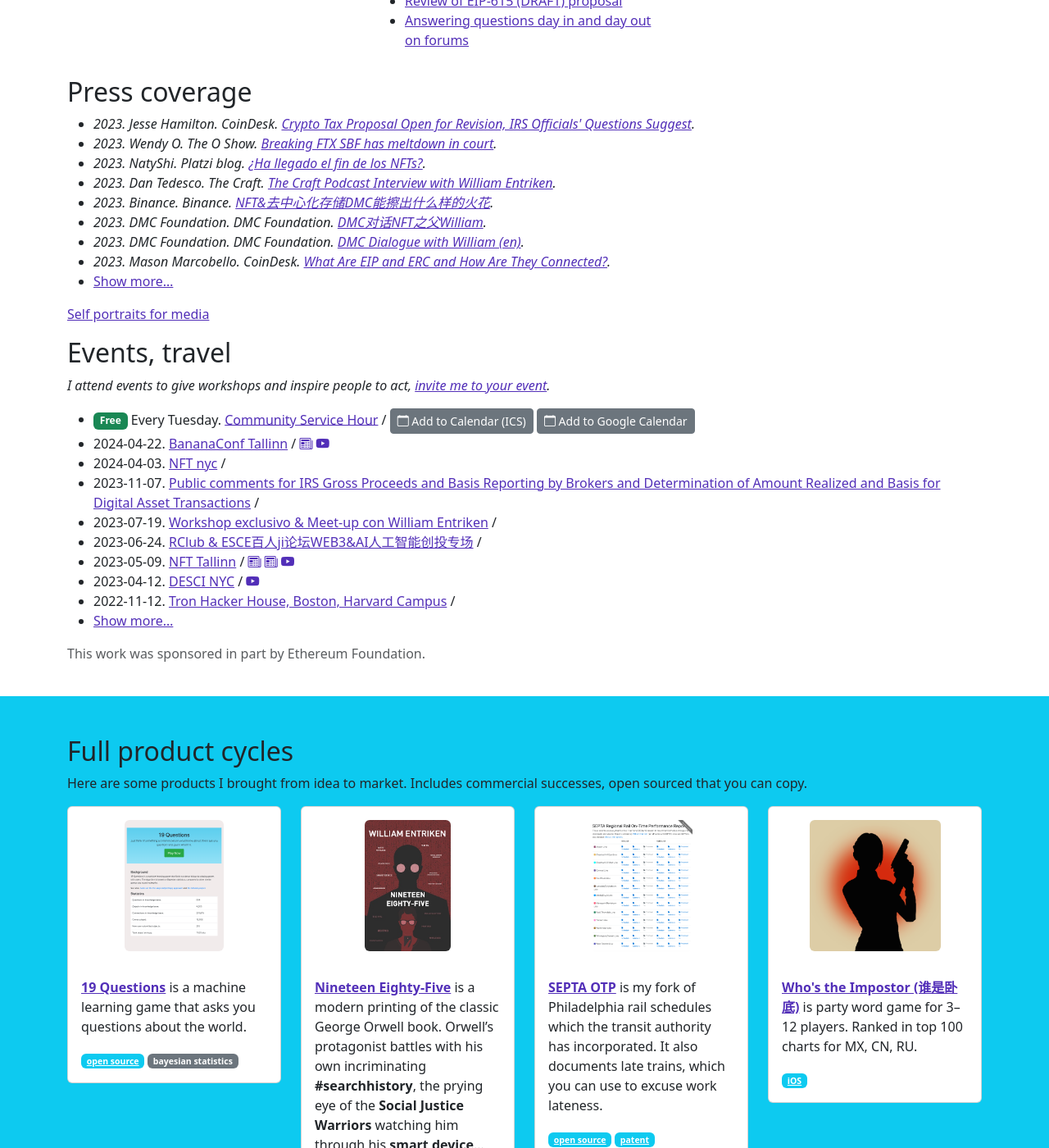
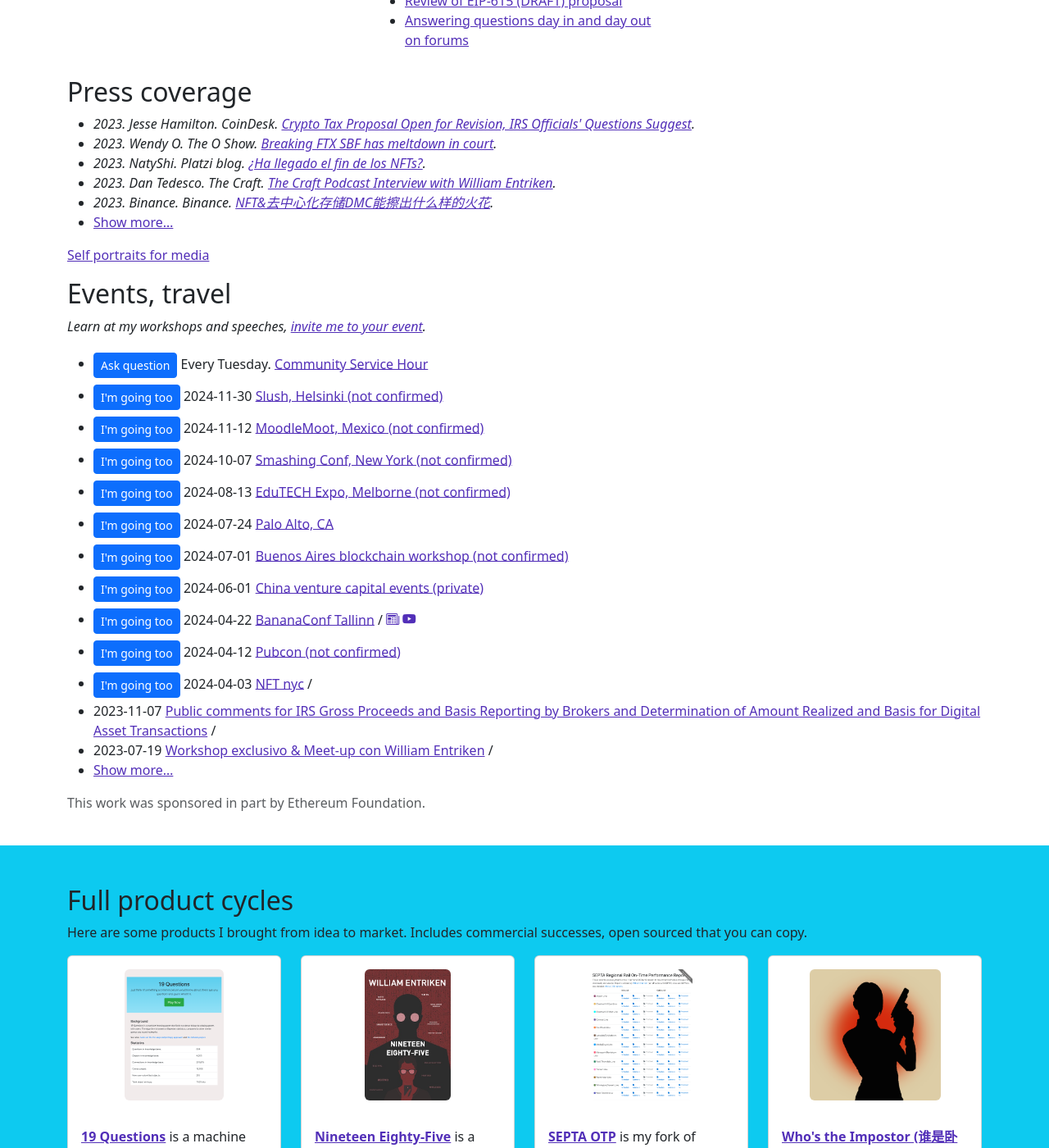
Before and after one commit to fulldecent/phor.net, a Jekyll site: the page built from index.html, in a window 1280 px wide and 1400 px high, scrolled down 1416 px. Shown: the whole window at 82% size. Built offline with Jekyll 4.4.1, drawn with Linux system fonts in a browser that asks for light colours; comment, search, counter and statistics services are not loaded.

Commit message:
add events

```diff
--- a/_data/speaking-events.json
+++ b/_data/speaking-events.json
@@ -1,4 +1,39 @@
 [
+  {
+    "date": "2024-11-30",
+    "url": "todo",
+    "title": "Slush, Helsinki (not confirmed)"
+  },
+  {
+    "date": "2024-11-12",
+    "url": "todo",
+    "title": "MoodleMoot, Mexico (not confirmed)"
+  },
+  {
+    "date": "2024-10-07",
+    "url": "todo",
+    "title": "Smashing Conf, New York (not confirmed)"
+  },
+  {
+    "date": "2024-08-13",
+    "url": "todo",
+    "title": "EduTECH Expo, Melborne (not confirmed)"
+  },
+  {
+    "date": "2024-07-24",
+    "url": "todo",
+    "title": "Palo Alto, CA"
+  },
+  {
+    "date": "2024-07-01",
+    "url": "todo",
+    "title": "Buenos Aires blockchain workshop (not confirmed)"
+  },
+  {
+    "date": "2024-06-01",
+    "url": "private",
+    "title": "China venture capital events (private)"
+  },
   {
     "date": "2024-04-22",
     "url": "https://bananaconf.xyz/",
@@ -7,6 +42,11 @@
       "https://investinestonia.com/wp-content/uploads/events-estonia-2024.pdf",
       "https://www.youtube.com/channel/UCFOCg1uIwXjIbB6O2UkX81g/videos"
     ]
+  },
+  {
+    "date": "2024-04-12",
+    "url": "https://www.pubcon.com/pubcon-las-vegas-2024-the-exciting-new-realities-of-search",
+    "title": "Pubcon (not confirmed)"
   },
   {
     "date": "2024-04-03",
--- a/index.html
+++ b/index.html
@@ -296,20 +296,12 @@
 
     <h2>Press coverage</h2>
     <ul>
-{%- assign press-coverage-first = site.data.press-coverage | slice: 0, 8 -%}
-{%- assign press-coverage-rest = site.data.press-coverage | slice: 8, 999 -%}
-{% for press-coverage in press-coverage-first %}
+{% for press-coverage in site.data.press-coverage %}
+{% if forloop.index > 5 %}
+      <li class="d-none press-coverage-rest">
+{% else %}
       <li>
-        <cite>
-          <time title="{{ press-coverage.date | date: "%Y-%m-%d" }}" datetime="{{ press-coverage.date | date: "%Y-%m-%d" }}">{{ press-coverage.date | date: "%Y" }}</time>.
-          {{ press-coverage.authors | join: ", " | escape }}.
-          {{ press-coverage.publication | escape }}.
-          <a href="{{ press-coverage.url | escape }}">{{ press-coverage.title | escape }}</a>.
-        </cite>
-      </li>
-{% endfor %}
-{% for press-coverage in press-coverage-rest %}
-      <li class="d-none press-coverage-rest">
+{% endif %}
         <cite>
           <time title="{{ press-coverage.date | date: "%Y-%m-%d" }}" datetime="{{ press-coverage.date | date: "%Y-%m-%d" }}">{{ press-coverage.date | date: "%Y" }}</time>.
           {{ press-coverage.authors | join: ", " | escape }}.
@@ -324,17 +316,23 @@
 
     <h2 id="speaking">Events, travel</h2>
     <p>
-      <em>I attend events to give workshops and inspire people to act, <a target="_blank" href="https://blog.phor.net/2022/04/15/My-travel-intentions.html">invite me to your event</a>.</em>
+      <em>Learn at my workshops and speeches, <a target="_blank" href="https://blog.phor.net/2022/04/15/My-travel-intentions.html">invite me to your event</a>.</em>
     </p>
 
-    <ul>
-      <li><span class="badge bg-success">Free</span> Every Tuesday. <a href="https://docs.google.com/document/d/1ta_6tSCGfC31iIfhz4bfC_oBKyNZGEdDsZkD-BRXY_Y/edit#">Community Service Hour</a> / <a class="btn btn-sm btn-secondary" href="https://calendar.google.com/calendar/ical/liurhb5cqvar2i6n6ekeanap44%40group.calendar.google.com/public/basic.ics"><i class="bi bi-calendar"></i> Add to Calendar (ICS)</a> <a class="btn btn-sm btn-secondary" href="https://calendar.google.com/calendar/embed?src=liurhb5cqvar2i6n6ekeanap44%40group.calendar.google.com&ctz=America%2FNew_York"><i class="bi bi-calendar"></i> Add to Google Calendar</a></li>
-{%- assign speaking-events-first = site.data.speaking-events | slice: 0, 8 -%}
-{%- assign speaking-events-rest = site.data.speaking-events | slice: 8, 999 -%}
-{% for speaking-event in speaking-events-first %}
+    <ul id="speaking-events">
       <li>
-        {{ speaking-event.date | escape }}.
-        <a href="{{ speaking-event.url | escape }}">{{ speaking-event.title | escape }}</a>
+        <a href="https://twitter.com/intent/tweet?text=Hello%20@fulldecent%20I%20have%20a%20question%20for%20%23CommunityServiceHour" target="_blank" class="btn btn-primary btn-sm my-1">Ask question</a>
+        Every Tuesday.
+        <a href="https://docs.google.com/document/d/1ta_6tSCGfC31iIfhz4bfC_oBKyNZGEdDsZkD-BRXY_Y/edit#">Community Service Hour</a>
+        <!-- / <a class="btn btn-sm btn-secondary" href="https://calendar.google.com/calendar/ical/liurhb5cqvar2i6n6ekeanap44%40group.calendar.google.com/public/basic.ics"><i class="bi bi-calendar"></i> Add to Calendar (ICS)</a> <a class="btn btn-sm btn-secondary" href="https://calendar.google.com/calendar/embed?src=liurhb5cqvar2i6n6ekeanap44%40group.calendar.google.com&ctz=America%2FNew_York"><i class="bi bi-calendar"></i> Add to Google Calendar</a></li>-->
+{% for speaking-event in site.data.speaking-events %}
+{% if forloop.index > 12 %}
+      <li class="d-none speaking-event-rest">
+{% else %}
+      <li>
+{% endif %}
+        <time class="speaking-event-date" datetime="{{ speaking-event.date | escape }}">{{ speaking-event.date | escape }}</time>
+        <a class="speaking-event-title" href="{{ speaking-event.url | escape }}">{{ speaking-event.title | escape }}</a>
         {% if speaking-event.coverage %}
         /
           {% for coverage in speaking-event.coverage %}
@@ -350,30 +348,6 @@
               {%- else -%}
                 <i class="bi bi-newspaper"></i>
               {%- endif -%}
-            </a>
-          {% endfor %}
-        {% endif %}
-      </li>
-{% endfor %}
-{% for speaking-event in speaking-events-rest %}
-      <li class="d-none speaking-event-rest">
-        {{ speaking-event.date | escape }}.
-        <a href="{{ speaking-event.url | escape }}">{{ speaking-event.title | escape }}</a>
-        {% if speaking-event.coverage %}
-        /
-          {% for coverage in speaking-event.coverage %}
-            <a href="{{ coverage | escape }}">
-              {% if coverage contains "youtube" %}
-                <i class="bi bi-youtube"></i>
-              {% elsif coverage contains "youtu.be" %}
-                <i class="bi bi-youtube"></i>
-              {% elsif coverage contains "x" %}
-                <i class="bi bi-twitter-x"></i>
-              {% elsif coverage contains ".jpg" %}
-                <i class="bi bi-file-image"></i>
-              {% else %}
-                <i class="bi bi-newspaper"></i>
-              {% endif %}
             </a>
           {% endfor %}
         {% endif %}
@@ -826,6 +800,30 @@
       var audio = new Audio('/media/pronounce.mp3');
       audio.play();
     });
+
+    // On each #speaking-event, if it's in the future add:
+    //  - "LMK you'll go" button to compose a tweet to @fulldecent with "I'll go to <title>", .speaking-event-title
+    //  - "Add to calendar" button, .speaking-event-date
+    document.querySelectorAll("#speaking-events li").forEach(el => {
+      const datetimeEl = el.querySelector(".speaking-event-date");
+      if (!datetimeEl) {
+        return;
+      }
+
+      const date = new Date(datetimeEl.attributes.datetime.value);
+      if (date > new Date()) {
+        const title = el.querySelector(".speaking-event-title").innerHTML;
+        const tweetURL = "https://twitter.com/intent/tweet?text=I%27ll%20go%20to%20" + encodeURIComponent(title) + "%20%40fulldecent";
+        const link = document.createElement("a");
+        link.href = tweetURL;
+        link.target = "_blank";
+        link.classList.add("btn", "btn-primary", "btn-sm", "my-1");
+        link.innerHTML = "I'm going too";
+        // add link before
+        el.insertBefore(link, el.firstChild);
+      }
+    });
+
   </script>
   <script src="https://cdn.jsdelivr.net/npm/anchor-js@4.3.1/anchor.min.js" integrity="sha256-0WMZ9PF4b2hTF66Eglv/9H5Vwk6lnOG4AbmCJxo96WQ=" crossorigin="anonymous"></script>
   <script>
```
Also changed, not shown: bigups.md (+1 -1 lines).
